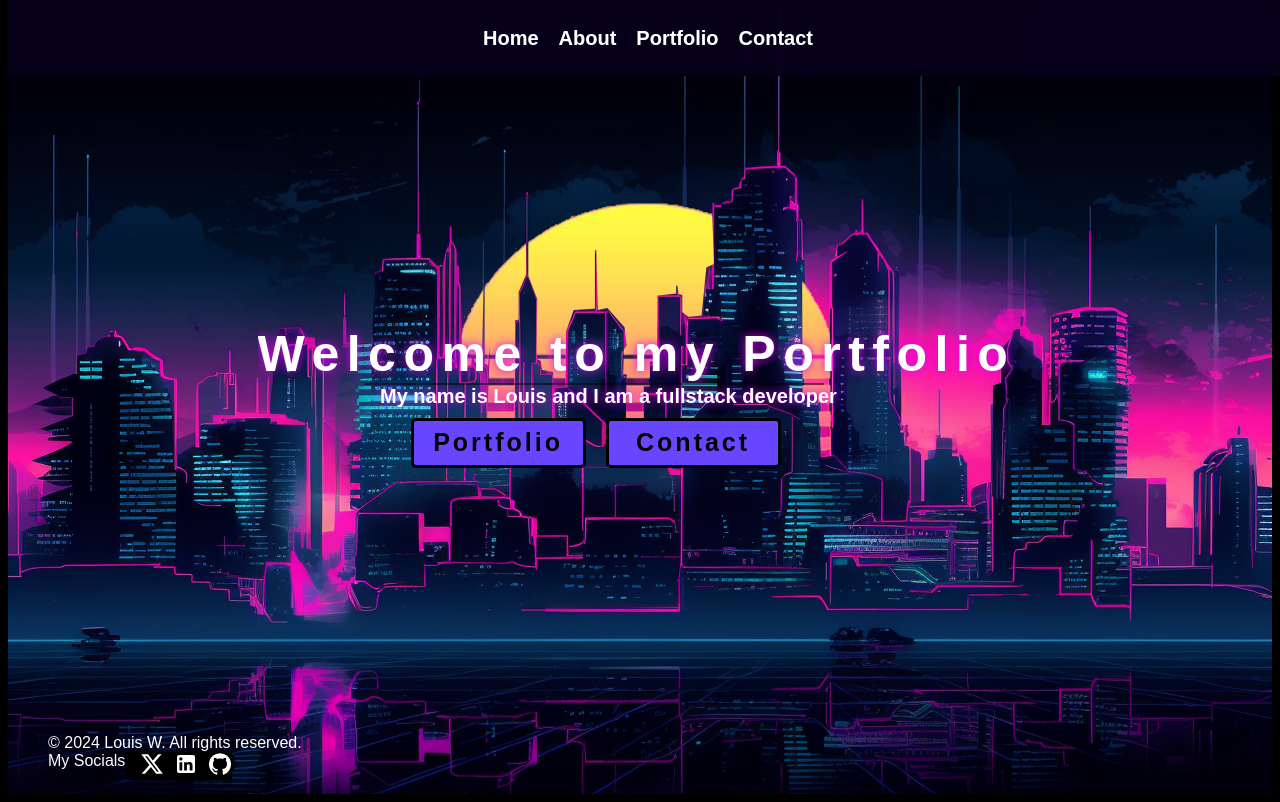
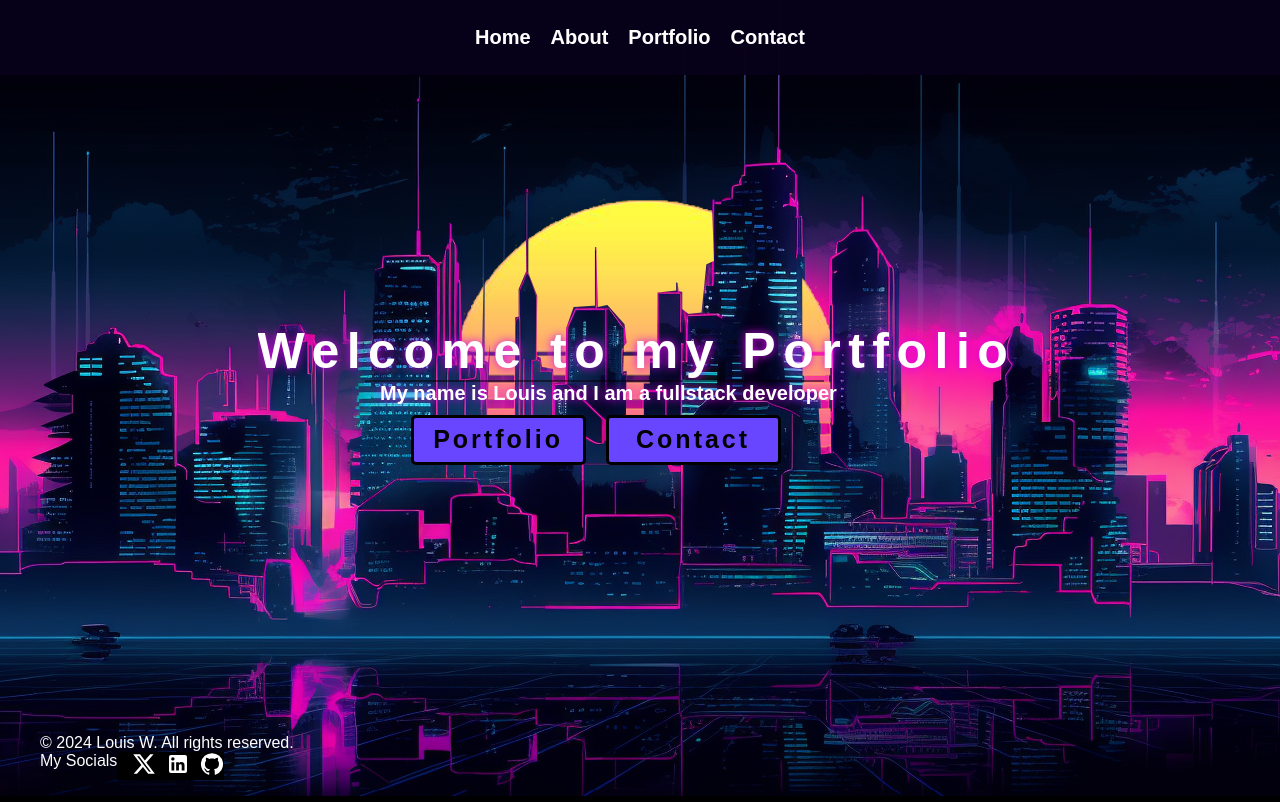
Before and after one commit to LouisWdev/Louis-react-portfolio, a React (Vite) app: page / in a window 1280 px wide. Built offline with nearby package versions, Linux system fonts and the light colour scheme.

Commit message:
Fixed the browser border issue

```diff
--- a/index.html
+++ b/index.html
@@ -3,6 +3,7 @@
   <head>
     <meta charset="UTF-8" />
     <link rel="icon" type="image/svg+xml" href="/./src//assets/images/LouisSiteIcon.png" />
+    <link rel="stylesheet" href="index.css">
     <meta name="viewport" content="width=device-width, initial-scale=1.0" />
     <title>Louis | Portfolio</title>
   </head>
--- a/src/Pages/Home.tsx
+++ b/src/Pages/Home.tsx
@@ -11,7 +11,7 @@ import BackgroundImg from '../assets/images/HomeBackgroundEdited.png'
 import { Link } from 'react-router-dom';
 
  const BackgroundSection = styled.div`
-      height: 98.3vh;
+      height: 99.5vh;
       display: flex;
       background-image: url(${BackgroundImg});
       z-index: -1;
--- a/src/components/Navbar.tsx
+++ b/src/components/Navbar.tsx
@@ -15,6 +15,9 @@ const NavbarContainer = styled.div`
   position: fixed;
   z-index: 2;
   top: 0;
+
+  padding-top: 2vh;
+  padding-bottom: 2vh;
 `;
 
 const Button = styled.h2`
--- a/src/index.css
+++ b/src/index.css
@@ -2,6 +2,8 @@
    background-color: black;
    color: white;
    font-family: Arial, Helvetica, sans-serif;
+   padding: 0;
+   margin: 0;
 }
 
 ::-webkit-scrollbar {
```
